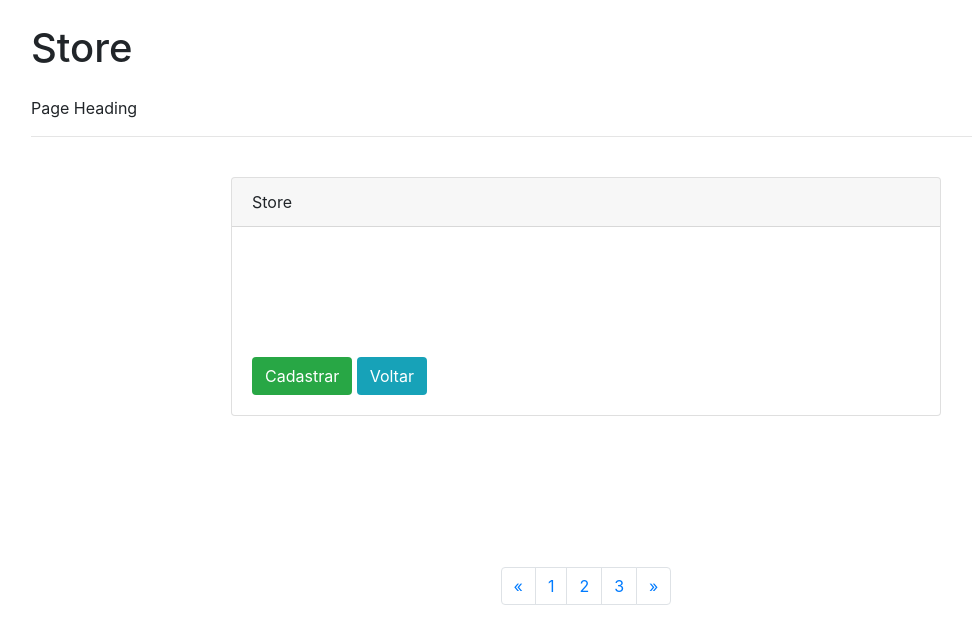
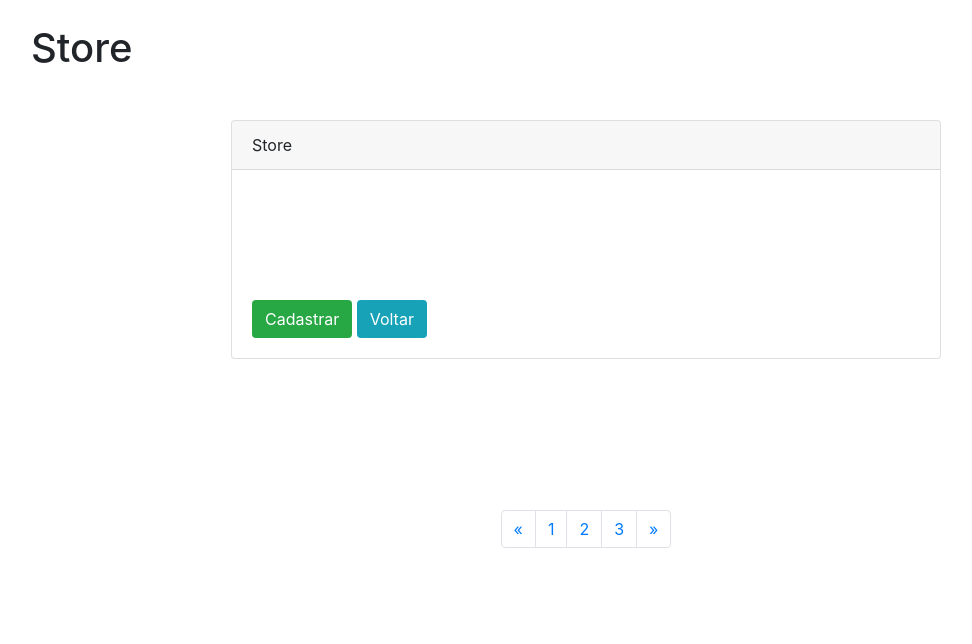
Before and after one commit to eltonjncorreia/estabelecimentos, a Django app: page /cadastro/ in a window 1280 px wide. Shown: the part 56-700 px from the top of the page, without its empty margins (54-1026 px from the left). Run offline with Django 3.2, Linux system fonts and the light colour scheme; parts of the project's set-up code (start-up, migrations or seed data) failed here and were passed over; some libraries are stand-ins or nearby versions.

Commit message:
removendo textos indesejaveis

```diff
--- a/conceptus/core/templates/core/cadastro.html
+++ b/conceptus/core/templates/core/cadastro.html
@@ -4,7 +4,6 @@
 
 {% block content %}
 
- Page Heading
 
   {% if messages %}
 
@@ -19,7 +18,6 @@
   {% endif %}
 
 
-<hr>
 <br>
 <div class="container">
     <div class="row">
```
